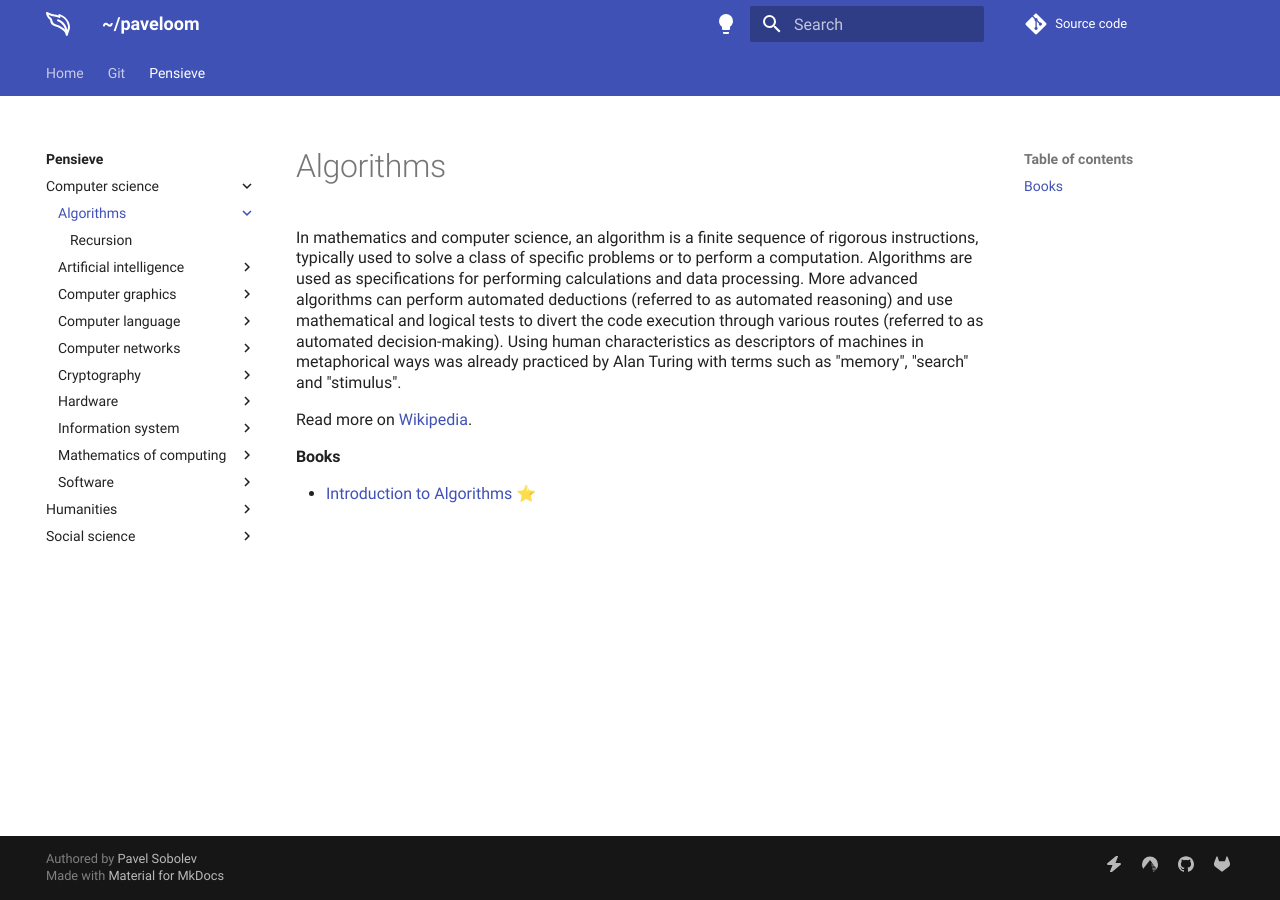
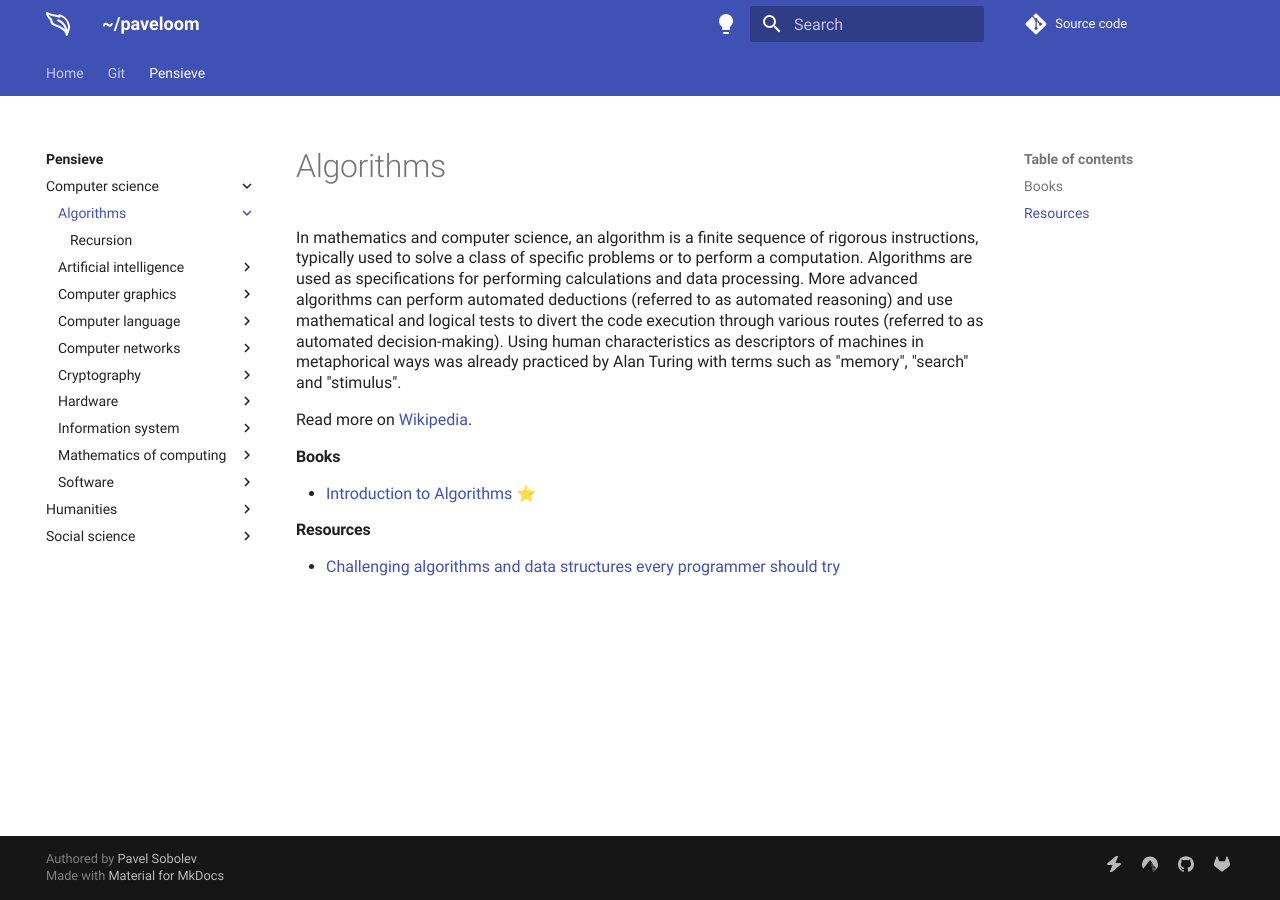
Before and after one commit to paveloom/paveloom.dev, an MkDocs documentation site: the page built from content/pensieve/algorithms.md, in a window 1280 px wide. Built offline with MkDocs 1.6.1 and Material for MkDocs 9.7.7, drawn with Linux system fonts in a browser that asks for light colours; comment, search, counter and statistics services are not loaded.

Commit message:
Pensieve: update the Algorithms page.

```diff
--- a/content/pensieve/algorithms.md
+++ b/content/pensieve/algorithms.md
@@ -6,3 +6,6 @@ Read more on [Wikipedia](https://en.wikipedia.org/wiki/Algorithm).
 
 #### Books
 - [Introduction to Algorithms](https://www.amazon.com/dp/0262033844) ⭐
+
+#### Resources
+- [Challenging algorithms and data structures every programmer should try](https://austinhenley.com/blog/challengingalgorithms.html)
```
